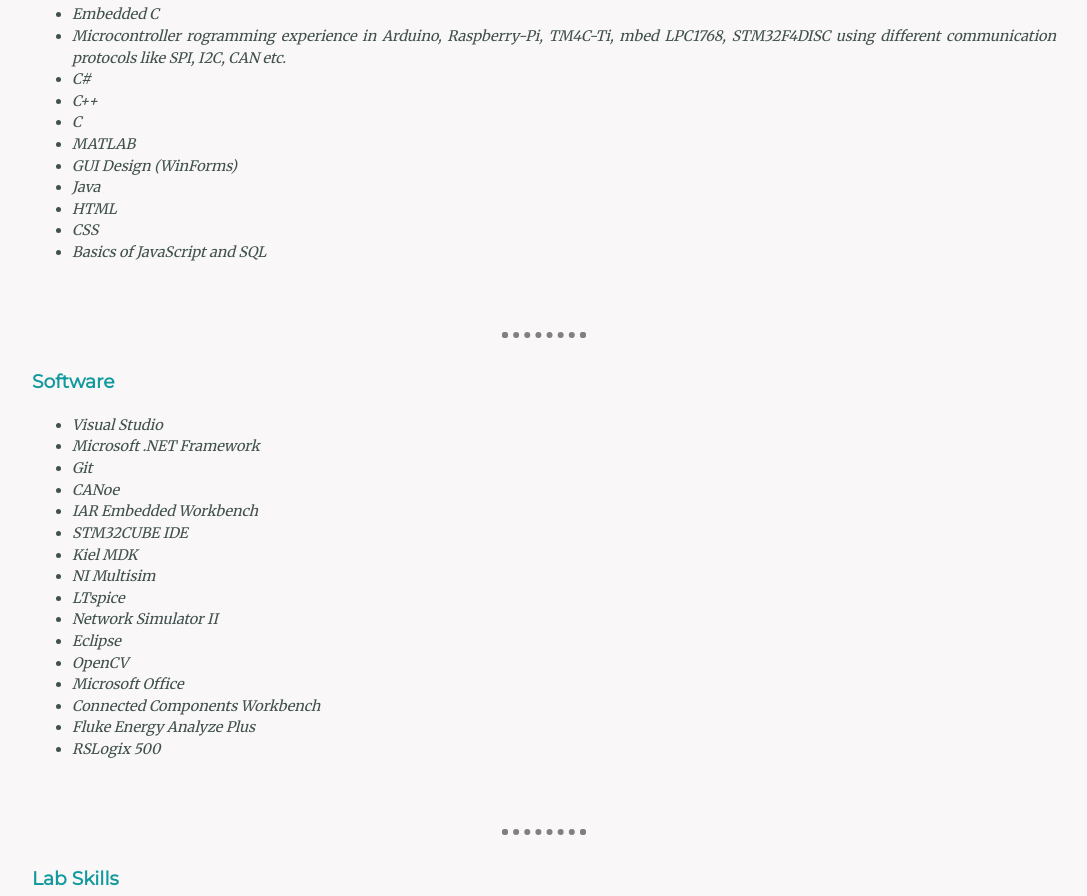
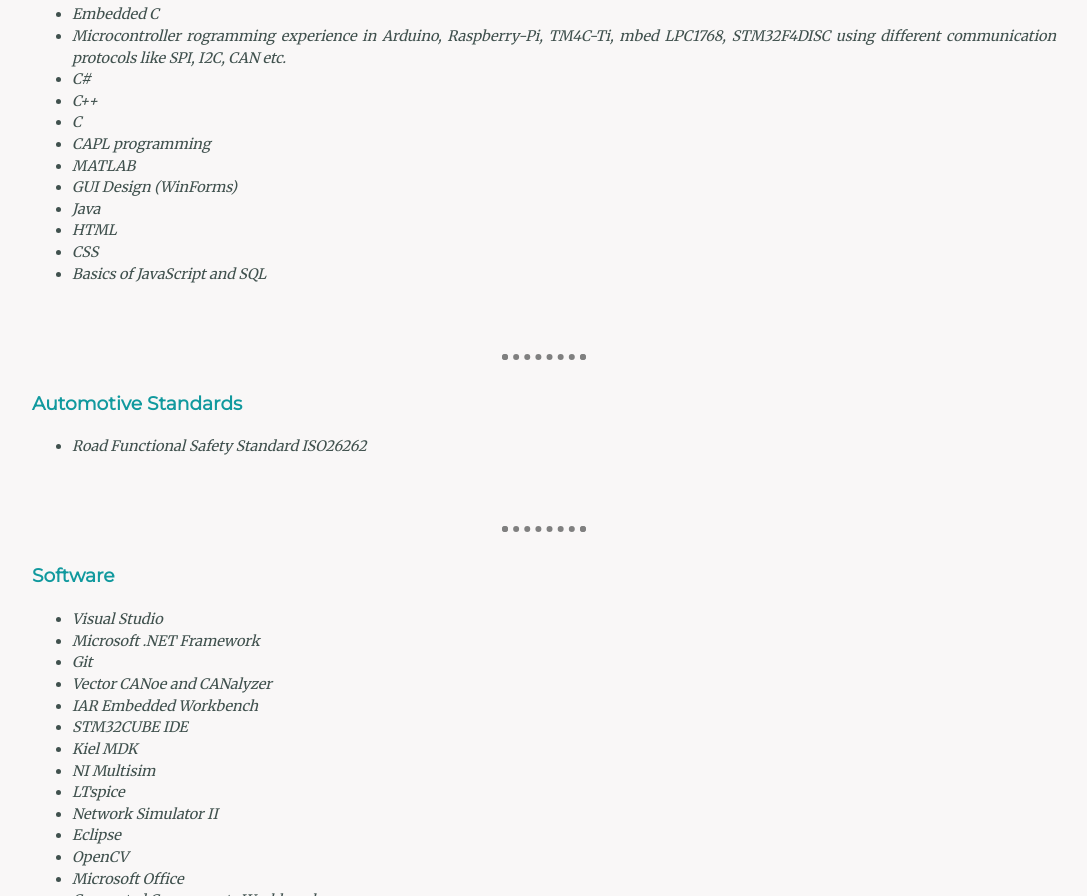
Before and after one commit to VidyaV1993/Personal-Portfolio, a plain HTML site: page skills.html in a window 1280 px wide. Shown: the part 700-1596 px from the top of the page, without its empty margins (96-1183 px from the left). Drawn offline with Linux system fonts and the light colour scheme; a web font is replaced by a local one.

Commit message:
Updated index page and skills page

```diff
--- a/skills.html
+++ b/skills.html
@@ -78,6 +78,9 @@
             C
           </li>
           <li>
+            CAPL programming
+          </li>
+          <li>
             MATLAB
           </li>
           <li>
@@ -100,6 +103,17 @@
       <br>
       <hr class="hrwork">
 
+      <h3>Automotive Standards</h3>
+      <ul class="pro-desc">
+        <i>
+          <li>
+            Road Functional Safety Standard ISO26262
+          </li>
+        </i>
+      </ul>
+      <br>
+      <hr class="hrwork">
+
       <h3>Software</h3>
       <ul class="pro-desc">
         <i>
@@ -113,7 +127,7 @@
             Git
           </li>
           <li>
-            CANoe
+            Vector CANoe and CANalyzer
           </li>
           <li>
             IAR Embedded Workbench
```
Also changed, not shown: index.html (+5 -5 lines).
